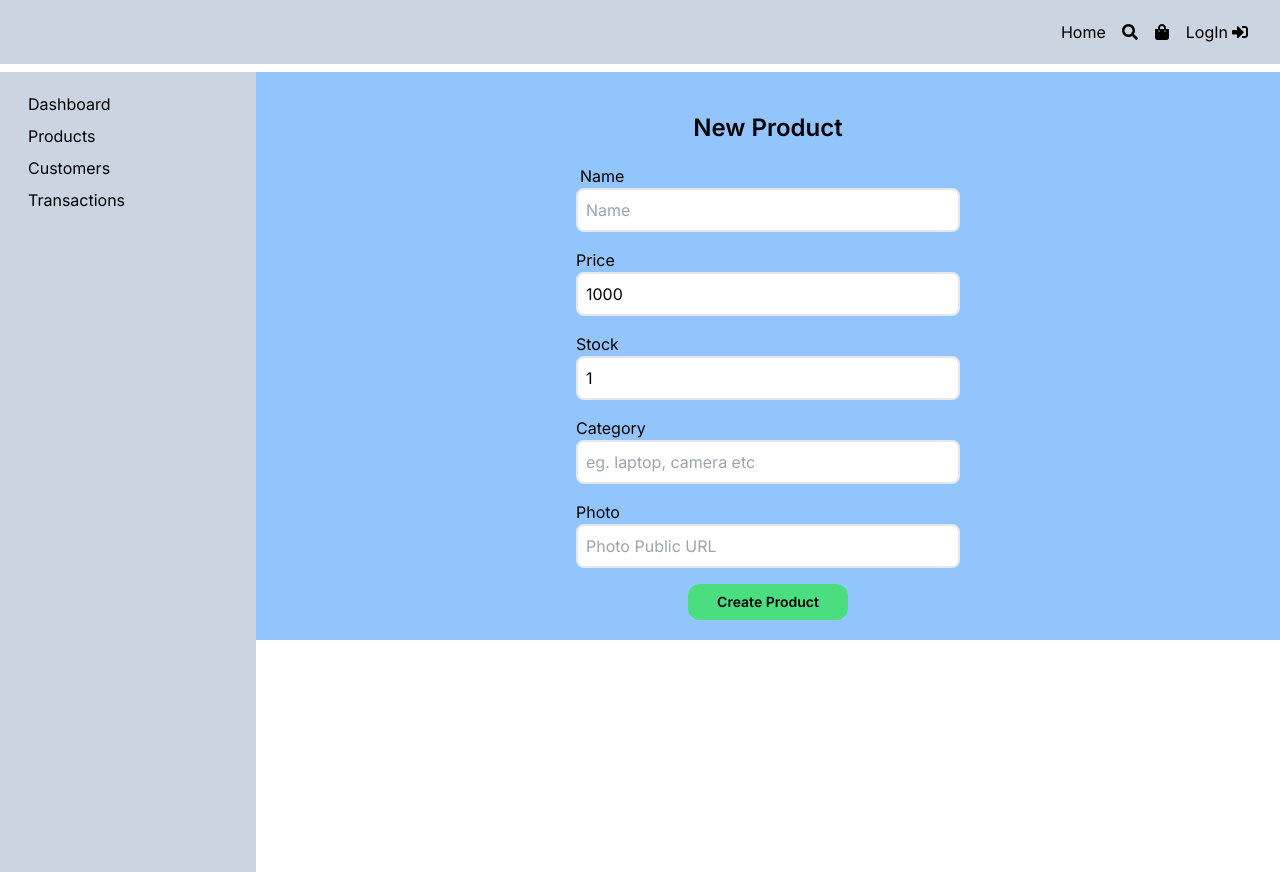
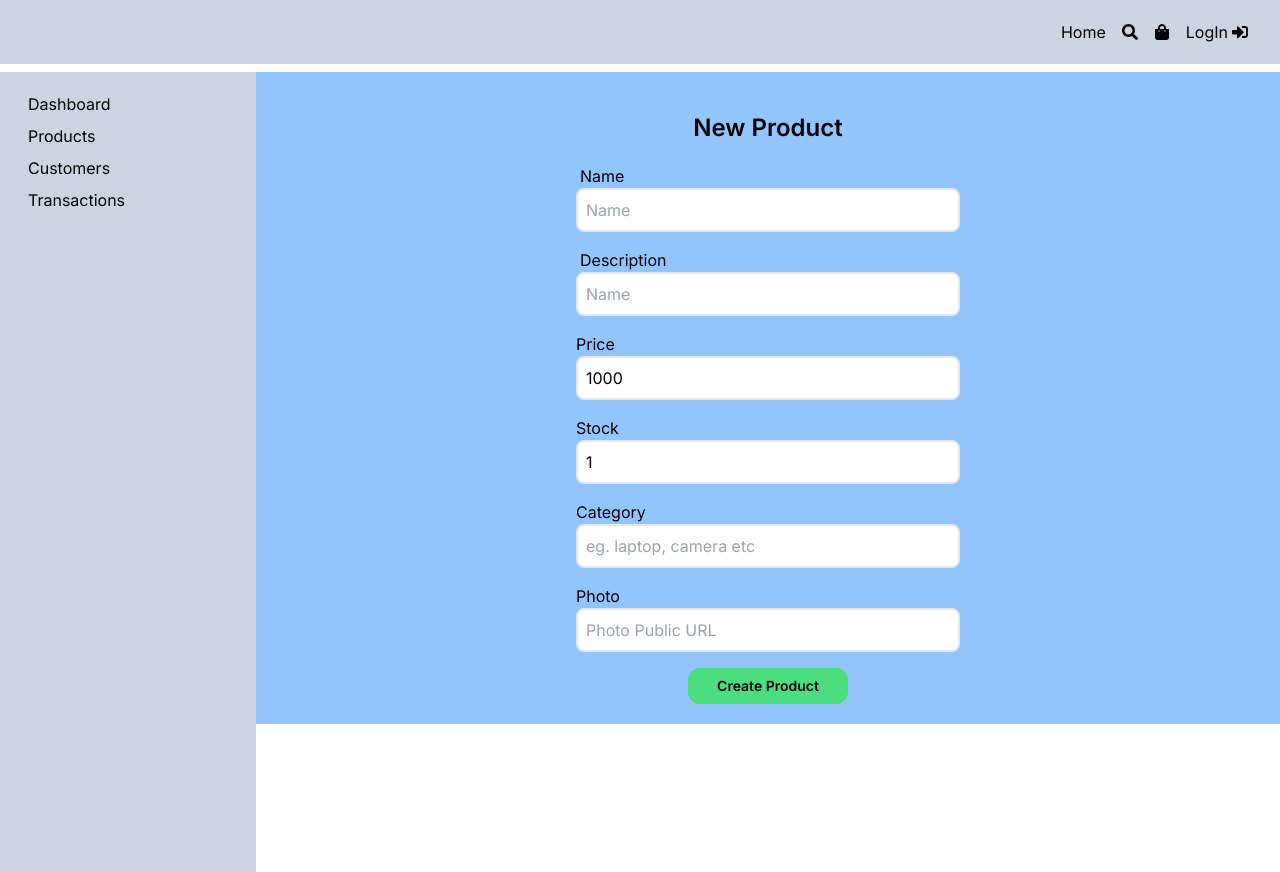
Before and after one commit to prakhar-001/mern-ecommerce-frontend-nextJS, a Next.js app: page /admin/newProduct in a window 1280 px wide. Built offline with nearby package versions, Linux system fonts and the light colour scheme; no server answers.

Commit message:
product description added

```diff
--- a/app/admin/newProduct/page.js
+++ b/app/admin/newProduct/page.js
@@ -18,6 +18,7 @@ const page = () => {
   const [newProduct] = useNewProductMutation();
 
   const [name, setName] = useState("");
+  const [description, setDescription] = useState("");
   const [category, setCategory] = useState("");
   const [price, setPrice] = useState(1000);
   const [stock, setStock] = useState(1);
@@ -44,7 +45,7 @@ const page = () => {
   const submitHandler =async (e) => {
     e.preventDefault();
 
-    if (!name || !price || stock < 0 || !category || !photo) return;
+    if (!name || !price || stock < 0 || !category || !photo || !description) return;
 
     const formData = new FormData();
 
@@ -53,6 +54,7 @@ const page = () => {
     formData.set("stock", stock.toString());
     formData.set("photo", photo);
     formData.set("category", category);
+    formData.set("description", description);
 
     const res = await newProduct({ id: user?._id, formData });
 
@@ -75,6 +77,10 @@ const page = () => {
             <div className='flex flex-col w-96'>
               <label className='ml-1'>Name</label>
               <input required type="text" placeholder="Name" value={name} onChange={(e) => setName(e.target.value) } className='p-2 rounded-lg border-2' />
+            </div>
+            <div className='flex flex-col w-96'>
+              <label className='ml-1'>Description</label>
+              <input required type="text" placeholder="Name" value={description} onChange={(e) => setDescription(e.target.value) } className='p-2 rounded-lg border-2' />
             </div>
             <div className='flex flex-col w-96'  >
               <label>Price</label>
--- a/app/admin/product/[productID]/page.js
+++ b/app/admin/product/[productID]/page.js
@@ -15,10 +15,11 @@ const page = ({params}) => {//here we have use params to access the id from the
 
     const { data, isLoading, isError } = useProductDetailsQuery(params.productID); // here we have to send id of the product to get the product details
 
-    const { price, photo, name, stock, category } = data?.product || { //destructing info if data present
+    const { price, photo, name, stock, category, description } = data?.product || { //destructing info if data present
         photo: "",
         category: "",
         name: "",
+        description: "",
         stock: 0,
         price: 0,
     };
@@ -26,6 +27,7 @@ const page = ({params}) => {//here we have use params to access the id from the
     const [priceUpdate, setPriceUpdate] = useState(price);
     const [stockUpdate, setStockUpdate] = useState(stock);
     const [nameUpdate, setNameUpdate] = useState(name);
+    const [descriptionUpdate, setDescriptionUpdate] = useState(description);
     const [categoryUpdate, setCategoryUpdate] = useState(category);
     // const [photoUpdate, setPhotoUpdate] = useState("");
     const [photoFile, setPhotoFile] = useState(photo);
@@ -56,6 +58,7 @@ const page = ({params}) => {//here we have use params to access the id from the
         const formData = new FormData();
 
         if (nameUpdate) formData.set("name", nameUpdate);
+        if (descriptionUpdate) formData.set("description", descriptionUpdate);
         if (priceUpdate) formData.set("price", priceUpdate.toString());
         if (stockUpdate !== undefined)
           formData.set("stock", stockUpdate.toString());
@@ -99,6 +102,7 @@ const page = ({params}) => {//here we have use params to access the id from the
     useEffect(() => { //this will run every time the data is changed and hence change the values
         if (data) {
           setNameUpdate(data.product.name);
+          setDescriptionUpdate(data.product.description);
           setPriceUpdate(data.product.price);
           setStockUpdate(data.product.stock);
           setCategoryUpdate(data.product.category);
@@ -115,10 +119,11 @@ const page = ({params}) => {//here we have use params to access the id from the
               <strong>Product ID - {data?.product._id}</strong>
               <div className='h-[25vh] w-[40vh] flex items-center justify-center'>
                 {/* <img src={`${process.env.NEXT_PUBLIC_VITE_SERVER}/${photo}`} alt="Product" className=''/> */}
-                <img src={photo} alt="Product" className=''/>
+                <img src={photo} alt="Product" className='h-full w-auto'/>
               </div>
               <div className='flex gap-3 flex-col items-center'>
                 <p className='font-semibold'>{name}</p>
+                <p className='mx-10'>{description}</p>
                 {stock > 0 ? (
                     <span className="text-green-500 text-xl">Stock: {stock} Available</span>
                 ) : (
@@ -146,6 +151,16 @@ const page = ({params}) => {//here we have use params to access the id from the
                       placeholder="Name"
                       value={nameUpdate}
                       onChange={(e) => setNameUpdate(e.target.value)}
+                      className='w-3/4 sm:w-4/5 p-2 rounded-lg'
+                      />
+                  </div>
+                  <div className='flex items-center my-2 w-full'>
+                    <label className='w-1/4 sm:w-1/5'>Description</label>
+                    <input
+                      type="text"
+                      placeholder="Description"
+                      value={descriptionUpdate}
+                      onChange={(e) => setDescriptionUpdate(e.target.value)}
                       className='w-3/4 sm:w-4/5 p-2 rounded-lg'
                       />
                   </div>
```
